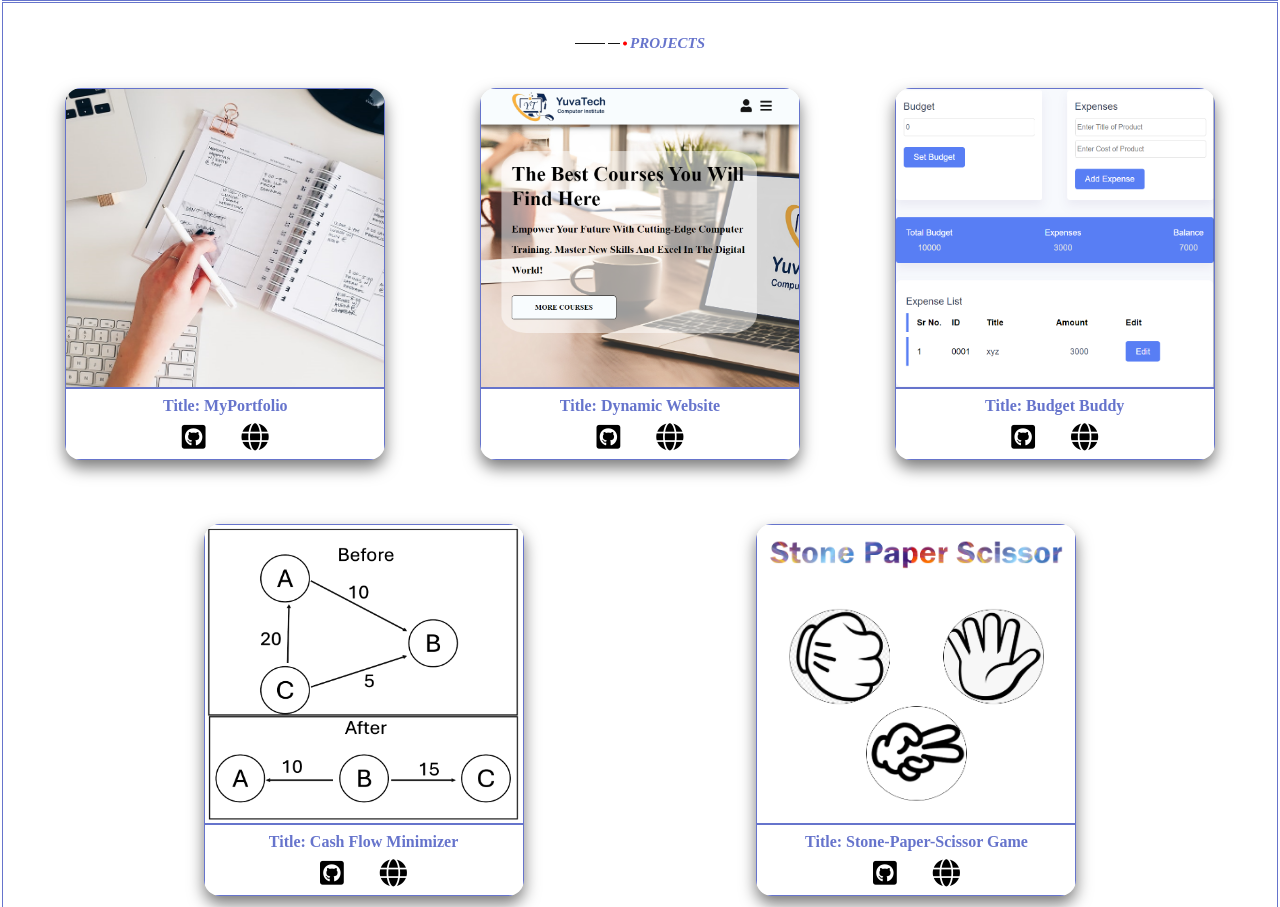
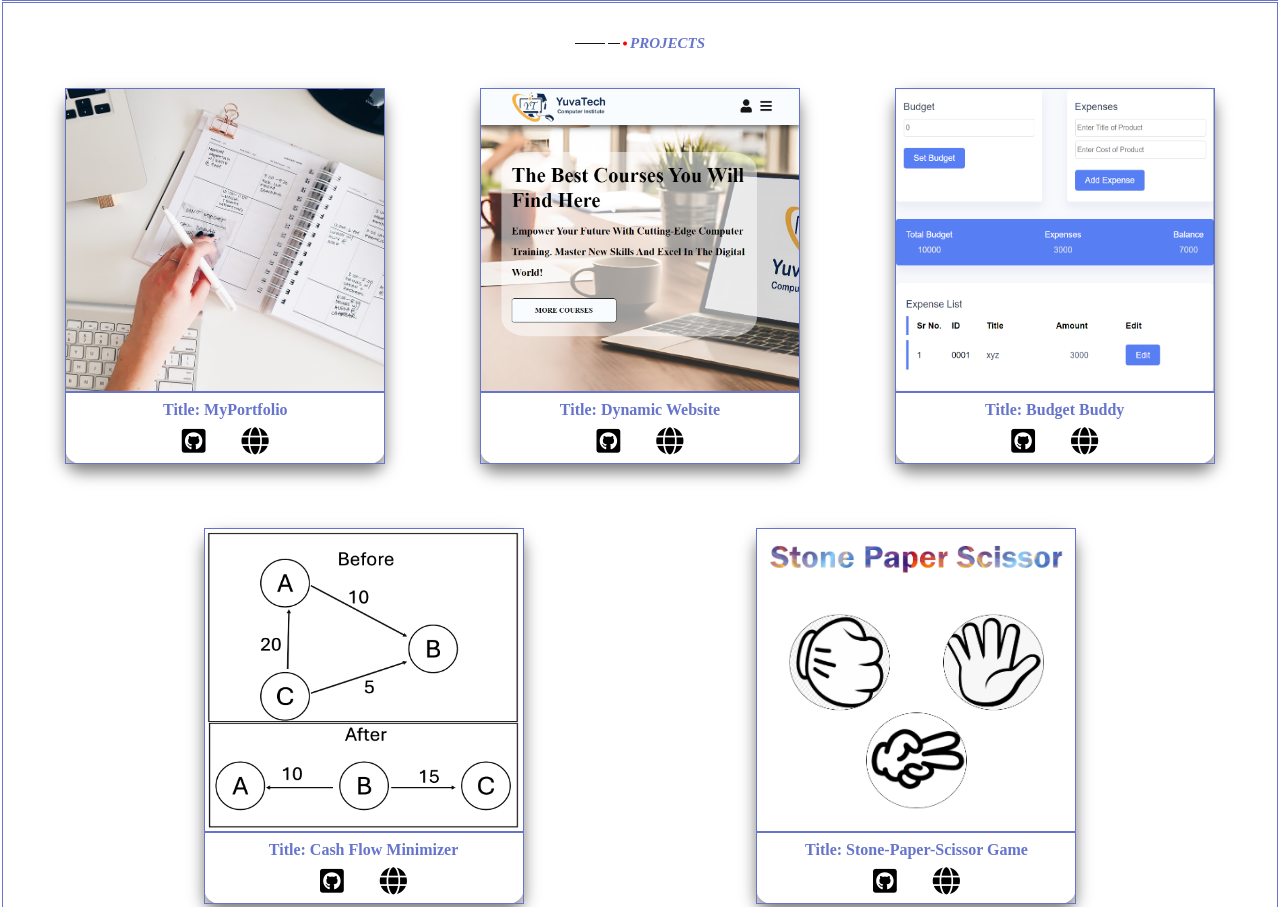
Before and after one commit to Annibadakh/my-portfolio, a plain HTML site: page index.html in a window 1280 px wide. Shown: the part 1101-2008 px from the top of the page. Drawn offline with Linux system fonts and the light colour scheme.

Commit message:
project section box height

```diff
--- a/index.html
+++ b/index.html
@@ -145,7 +145,7 @@
           <img src="./Images/budget-buddy.png" alt="">
           <div class="project-content">
             <h4>Description:</h4>
-            <p>Budget Buddy is a web application that allows users to track and record their expenses. Built with ReactJS for the frontend and NodeJS for the backend, it provides a seamless experience to manage your budget. Add Total Amount- Start by entering your total budget. Add Expenses- Record each expense with a title and amount. Unique ID Generation- Each expense is automatically assigned a unique ID. Expense List Display- View all your expenses in a list format. Backend Integration- Connected to a database using NodeJS to store and retrieve data.</p>
+            <p>Budget Buddy is a web application that allows users to track and record their expenses. Built with ReactJS for the frontend and NodeJS for the backend, it provides a seamless experience to manage your budget. Add Total Amount, add Expenses with a title and amount, unique ID Generation, expense List Display, backend Integration- Connected to a database to store and retrieve data.</p>
           </div>
         </div>
         <div class="project-title">
@@ -159,7 +159,7 @@
           <img src="./Images/csah-flow.png" alt="">
           <div class="project-content">
             <h4>Description:</h4>
-            <p>A project was created utilizing a graph data structure. We put an algorithm into practice to determine the bare minimum cash flow required to pay off obligations for a collection of people. It finds and settles transactions between creditors and debtors using a recursive method until all debts are paid off. The program computes the net amounts owed by each individual, settles the least of their net amounts, and finds the maximum creditor and debtor in each phase. This algorithm, which provides a clear example of debt resolution in a group environment.</p>
+            <p>A project was created utilizing a graph data structure. We put an algorithm into practice to determine the bare minimum cash flow required to pay off obligations for a collection of people. The program computes the net amounts owed by each individual, settles the least of their net amounts, and finds the maximum creditor and debtor in each phase.</p>
           </div>
         </div>
         <div class="project-title">
@@ -173,7 +173,7 @@
           <img src="./Images/Stone-paper.png" alt="">
           <div class="project-content">
             <h4>Description:</h4>
-            <p>This project is a web-based implementation of the classic Stone-Paper-Scissors game. Features- User-friendly interface Real-time gameplay Interactive graphics Score tracking. How to Play ? Open the index.html file in a web browser. Select one of the options: Stone, Paper, or Scissors. The computer will randomly choose its option. The winner is determined based on the following rules: DRAW !! Play again..., WIN your stone beats scissor, LOSS paper beats your stone and so on...The result of each round is displayed, along with the updated scores.</p>
+            <p>This project is a web-based implementation of the classic Stone-Paper-Scissors game. Features- User-friendly interface Real-time gameplay Interactive graphics Score tracking. How to Play ? Select one of the options: Stone, Paper, or Scissors. The computer will randomly choose its option. The winner is determined automatically based rules.The result of each round is displayed, along with the updated scores.</p>
           </div>
         </div>
         <div class="project-title">
--- a/styles.css
+++ b/styles.css
@@ -340,7 +340,7 @@ nav{
   width: 20rem;
   height: auto;
   margin: 2rem;
-  overflow: hidden;
+  /* overflow: hidden; */
   box-shadow: var(--box-shadow);
   border-radius: 1rem;
 
@@ -354,7 +354,7 @@ nav{
 .project-img{
   position: relative;
   width: 100%;
-  height: 300px;
+  height: 19rem;
   border: 1px solid var(--primary-color);
 }
 .project-img img{
@@ -366,11 +366,11 @@ nav{
   background-color: transparent;
   color: transparent;
   width: 100%;
-  height: auto;
+  height: 100%;
   bottom: 0;
   padding: 0.5rem;
   transition-timing-function: ease-out;
-  border-radius: 1rem 1rem 0 0;
+
 }
 .project-content p{
   text-align: left;
```
